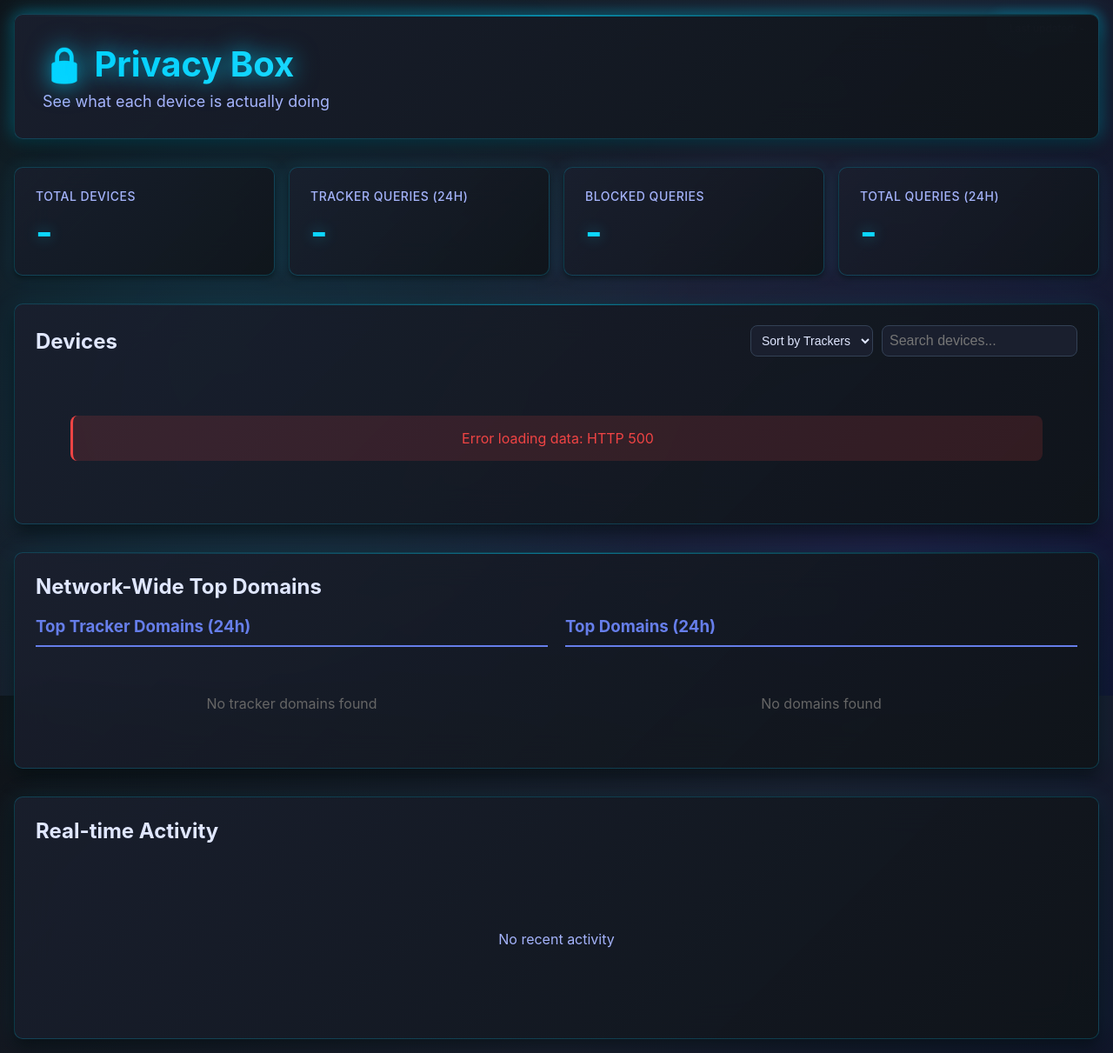
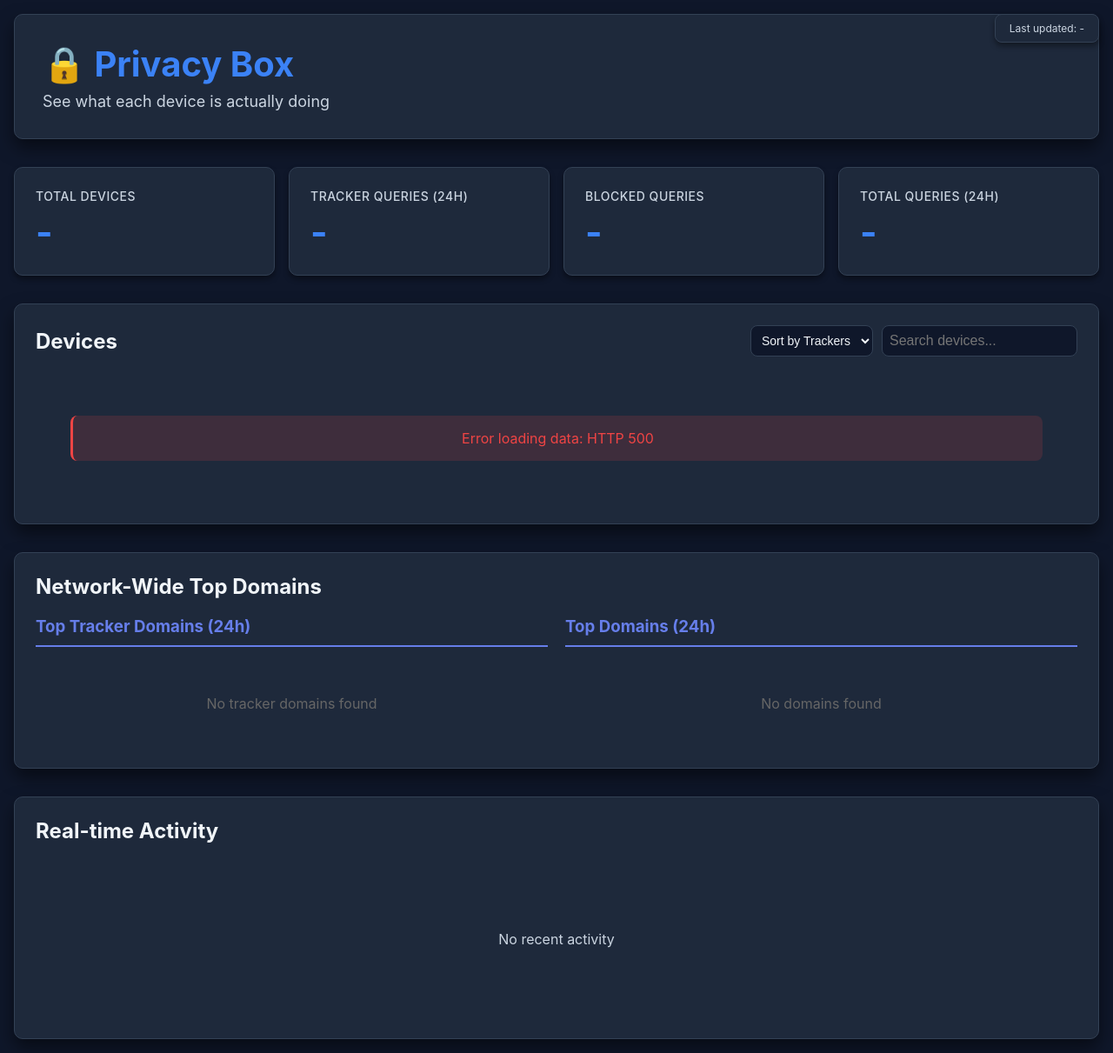
Before and after one commit to tanvir-commits/privacy-box, a Flask app: page / in a window 1280 px wide. Shown: the whole page at 87% size. Run offline with Flask 3, Linux system fonts and the light colour scheme; data that the repository does not hold is empty.

Commit message:
Clean premium dark theme - improved readability
- Removed excessive glows and effects
- Solid backgrounds instead of heavy gradients
- Better text contrast (lighter text on dark)
- Clean blue primary color (#3b82f6)
- Professional dark slate background
- Improved readability throughout
- Subtle, premium look without gimmicks

```diff
--- a/meta-privacybox/recipes-privacybox/privacy-dashboard/files/templates/index.html
+++ b/meta-privacybox/recipes-privacybox/privacy-dashboard/files/templates/index.html
@@ -5,21 +5,21 @@
     <meta name="viewport" content="width=device-width, initial-scale=1.0">
     <title>Privacy Box - Per-Device Tracking</title>
     <style>
-        /* CSS Variables - Premium Dark Cyberpunk Theme */
+        /* CSS Variables - Premium Clean Dark Theme */
         :root {
-            /* Primary Colors - Electric Cyan */
-            --color-primary: #00d4ff;
-            --color-primary-dark: #00a8cc;
-            --color-primary-light: #33ddff;
-            --color-secondary: #8b5cf6;
+            /* Primary Colors - Clean Blue */
+            --color-primary: #3b82f6;
+            --color-primary-dark: #2563eb;
+            --color-primary-light: #60a5fa;
+            --color-secondary: #6366f1;
 
-            /* Neutral Colors - Dark Slate */
-            --color-bg: #1a1f2e;
-            --color-bg-secondary: #0f1419;
-            --color-bg-tertiary: #252b3a;
-            --color-text: #e0e7ff;
-            --color-text-secondary: #a5b4fc;
-            --color-text-tertiary: #818cf8;
+            /* Neutral Colors - Professional Dark */
+            --color-bg: #0f172a;
+            --color-bg-secondary: #1e293b;
+            --color-bg-tertiary: #334155;
+            --color-text: #f1f5f9;
+            --color-text-secondary: #cbd5e1;
+            --color-text-tertiary: #94a3b8;
             --color-border: #334155;
             --color-border-light: #475569;
 
@@ -31,16 +31,13 @@
             --color-error: #ef4444;
             --color-error-bg: rgba(239, 68, 68, 0.15);
 
-            /* Shadows - Premium Glow System */
+            /* Shadows - Clean Professional */
             --shadow-sm: 0 1px 2px rgba(0, 0, 0, 0.3);
             --shadow-md: 0 4px 6px rgba(0, 0, 0, 0.4);
             --shadow-lg: 0 10px 20px rgba(0, 0, 0, 0.5);
             --shadow-xl: 0 20px 40px rgba(0, 0, 0, 0.6);
-            --shadow-primary: 0 4px 20px rgba(0, 212, 255, 0.3), 0 0 40px rgba(0, 212, 255, 0.1);
-            --shadow-primary-hover: 0 6px 30px rgba(0, 212, 255, 0.4), 0 0 60px rgba(0, 212, 255, 0.15);
-            --shadow-secondary: 0 4px 20px rgba(139, 92, 246, 0.3), 0 0 40px rgba(139, 92, 246, 0.1);
-            --glow-primary: 0 0 20px rgba(0, 212, 255, 0.5);
-            --glow-secondary: 0 0 20px rgba(139, 92, 246, 0.5);
+            --shadow-primary: 0 4px 12px rgba(59, 130, 246, 0.2);
+            --shadow-primary-hover: 0 6px 16px rgba(59, 130, 246, 0.3);
 
             /* Border Radius - Consistent System */
             --radius-sm: 4px;
@@ -66,31 +63,10 @@
 
         body {
             font-family: -apple-system, BlinkMacSystemFont, 'Segoe UI', Roboto, Oxygen, Ubuntu, Cantarell, sans-serif;
-            background: linear-gradient(135deg, #0f1419 0%, #1a1f2e 50%, #0a1128 100%);
-            background-attachment: fixed;
+            background: #0f172a;
             color: var(--color-text);
             min-height: 100vh;
             padding: var(--spacing-md);
-            position: relative;
-        }
-
-        body::before {
-            content: '';
-            position: fixed;
-            top: 0;
-            left: 0;
-            right: 0;
-            bottom: 0;
-            background:
-                radial-gradient(circle at 20% 50%, rgba(0, 212, 255, 0.1) 0%, transparent 50%),
-                radial-gradient(circle at 80% 80%, rgba(139, 92, 246, 0.1) 0%, transparent 50%);
-            pointer-events: none;
-            z-index: 0;
-        }
-
-        .container {
-            position: relative;
-            z-index: 1;
         }
 
         .container {
@@ -99,38 +75,19 @@
         }
 
         header {
-            background: linear-gradient(135deg, rgba(26, 31, 46, 0.9) 0%, rgba(15, 20, 25, 0.95) 100%);
+            background: var(--color-bg-secondary);
             padding: var(--spacing-xl);
             border-radius: var(--radius-lg);
             margin-bottom: var(--spacing-xl);
-            box-shadow: var(--shadow-lg), var(--glow-primary);
-            backdrop-filter: blur(20px);
-            border: 1px solid rgba(0, 212, 255, 0.2);
-            position: relative;
-            overflow: hidden;
-        }
-
-        header::before {
-            content: '';
-            position: absolute;
-            top: 0;
-            left: 0;
-            right: 0;
-            height: 2px;
-            background: linear-gradient(90deg, transparent, var(--color-primary), transparent);
-            opacity: 0.6;
+            box-shadow: var(--shadow-lg);
+            border: 1px solid var(--color-border);
         }
 
         h1 {
-            background: linear-gradient(135deg, var(--color-primary) 0%, var(--color-primary-light) 50%, var(--color-secondary) 100%);
-            -webkit-background-clip: text;
-            -webkit-text-fill-color: transparent;
-            background-clip: text;
+            color: var(--color-primary);
             margin-bottom: var(--spacing-sm);
             font-weight: 700;
             font-size: 2.5em;
-            text-shadow: 0 0 30px rgba(0, 212, 255, 0.5);
-            filter: drop-shadow(0 0 10px rgba(0, 212, 255, 0.3));
         }
 
         .subtitle {
@@ -146,53 +103,18 @@
         }
 
         .stat-card {
-            background: linear-gradient(135deg, rgba(26, 31, 46, 0.8) 0%, rgba(15, 20, 25, 0.9) 100%);
+            background: var(--color-bg-secondary);
             padding: var(--spacing-lg);
             border-radius: var(--radius-lg);
-            box-shadow: var(--shadow-md), 0 0 20px rgba(0, 212, 255, 0.1);
-            border: 1px solid rgba(0, 212, 255, 0.2);
-            backdrop-filter: blur(20px);
+            box-shadow: var(--shadow-md);
+            border: 1px solid var(--color-border);
             transition: all 0.3s ease;
-            position: relative;
-            overflow: hidden;
-        }
-
-        .stat-card::before {
-            content: '';
-            position: absolute;
-            top: 0;
-            left: 0;
-            right: 0;
-            height: 2px;
-            background: linear-gradient(90deg, transparent, var(--color-primary), transparent);
-            opacity: 0;
-            transition: opacity 0.3s ease;
-        }
-
-        .stat-card::after {
-            content: '';
-            position: absolute;
-            top: -50%;
-            left: -50%;
-            width: 200%;
-            height: 200%;
-            background: radial-gradient(circle, rgba(0, 212, 255, 0.1) 0%, transparent 70%);
-            opacity: 0;
-            transition: opacity 0.3s ease;
         }
 
         .stat-card:hover {
             transform: translateY(-2px);
-            box-shadow: var(--shadow-lg), var(--glow-primary);
-            border-color: rgba(0, 212, 255, 0.4);
-        }
-
-        .stat-card:hover::before {
-            opacity: 1;
-        }
-
-        .stat-card:hover::after {
-            opacity: 1;
+            box-shadow: var(--shadow-lg);
+            border-color: var(--color-primary);
         }
 
         .stat-label {
@@ -207,55 +129,36 @@
         .stat-value {
             font-size: 42px;
             font-weight: 700;
-            background: linear-gradient(135deg, var(--color-primary) 0%, var(--color-primary-light) 50%, var(--color-secondary) 100%);
-            -webkit-background-clip: text;
-            -webkit-text-fill-color: transparent;
-            background-clip: text;
+            color: var(--color-primary);
             line-height: 1.2;
-            filter: drop-shadow(0 0 8px rgba(0, 212, 255, 0.4));
         }
 
         .devices-section {
-            background: linear-gradient(135deg, rgba(26, 31, 46, 0.9) 0%, rgba(15, 20, 25, 0.95) 100%);
+            background: var(--color-bg-secondary);
             padding: var(--spacing-lg);
             border-radius: var(--radius-lg);
-            box-shadow: var(--shadow-lg), 0 0 30px rgba(0, 212, 255, 0.1);
+            box-shadow: var(--shadow-lg);
             margin-bottom: var(--spacing-xl);
-            border: 1px solid rgba(0, 212, 255, 0.2);
-            backdrop-filter: blur(20px);
-            position: relative;
-        }
-
-        .devices-section::before {
-            content: '';
-            position: absolute;
-            top: 0;
-            left: 0;
-            right: 0;
-            height: 1px;
-            background: linear-gradient(90deg, transparent, var(--color-primary), transparent);
-            opacity: 0.5;
+            border: 1px solid var(--color-border);
         }
 
         .device-card {
             border: 1px solid var(--color-border);
             border-radius: var(--radius-md);
-            padding: 10px var(--spacing-md);
-            margin-bottom: 6px;
+            padding: var(--spacing-sm) var(--spacing-md);
+            margin-bottom: var(--spacing-sm);
             transition: all 0.3s ease;
-            background: rgba(26, 31, 46, 0.6);
+            background: var(--color-bg-tertiary);
             display: grid;
             grid-template-columns: auto 1fr auto;
             align-items: center;
             gap: var(--spacing-md);
-            backdrop-filter: blur(10px);
         }
 
         .device-card:hover {
             border-color: var(--color-primary);
             box-shadow: var(--shadow-primary);
-            background: linear-gradient(135deg, rgba(0, 212, 255, 0.1) 0%, rgba(139, 92, 246, 0.1) 100%);
-            transform: translateX(4px);
+            background: var(--color-bg-secondary);
         }
 
         .device-header {
@@ -373,12 +275,11 @@
         }
 
         .realtime-section {
-            background: linear-gradient(135deg, rgba(26, 31, 46, 0.9) 0%, rgba(15, 20, 25, 0.95) 100%);
+            background: var(--color-bg-secondary);
             padding: var(--spacing-lg);
             border-radius: var(--radius-lg);
-            box-shadow: var(--shadow-lg), 0 0 30px rgba(0, 212, 255, 0.1);
-            border: 1px solid rgba(0, 212, 255, 0.2);
-            backdrop-filter: blur(20px);
+            box-shadow: var(--shadow-lg);
+            border: 1px solid var(--color-border);
         }
 
         .realtime-item {
@@ -408,14 +309,13 @@
             position: fixed;
             top: var(--spacing-md);
             right: var(--spacing-md);
-            background: rgba(26, 31, 46, 0.9);
+            background: var(--color-bg-secondary);
             padding: var(--spacing-sm) var(--spacing-md);
             border-radius: var(--radius-md);
             font-size: 12px;
             color: var(--color-text-secondary);
-            box-shadow: var(--shadow-md), 0 0 15px rgba(0, 212, 255, 0.2);
-            backdrop-filter: blur(20px);
-            border: 1px solid rgba(0, 212, 255, 0.2);
+            box-shadow: var(--shadow-md);
+            border: 1px solid var(--color-border);
         }
 
         .error-message {
```
Also changed, not shown: other parts of meta-privacybox/recipes-privacybox/privacy-dashboard/files/templates/index.html (+10 -17 lines).
